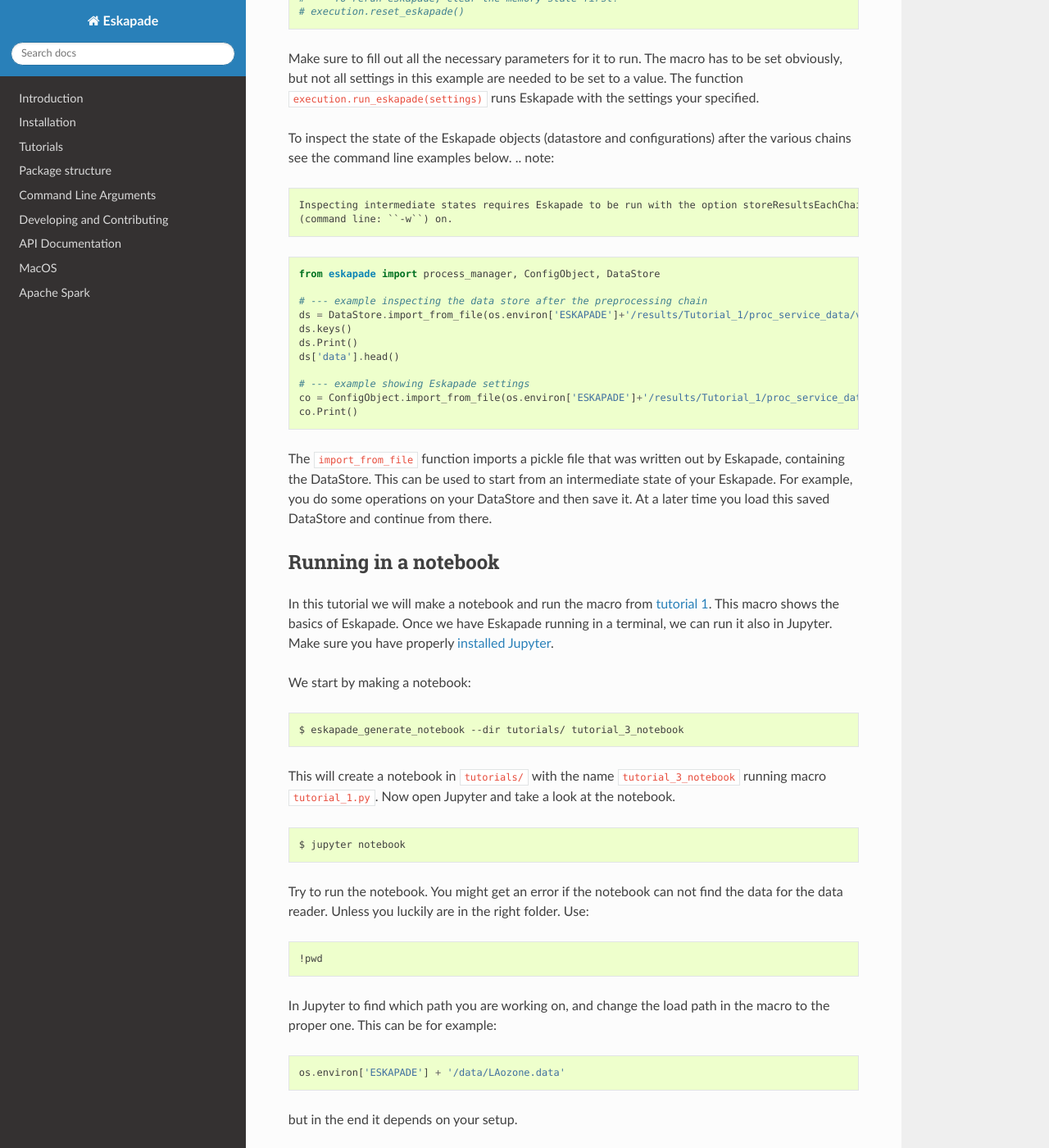
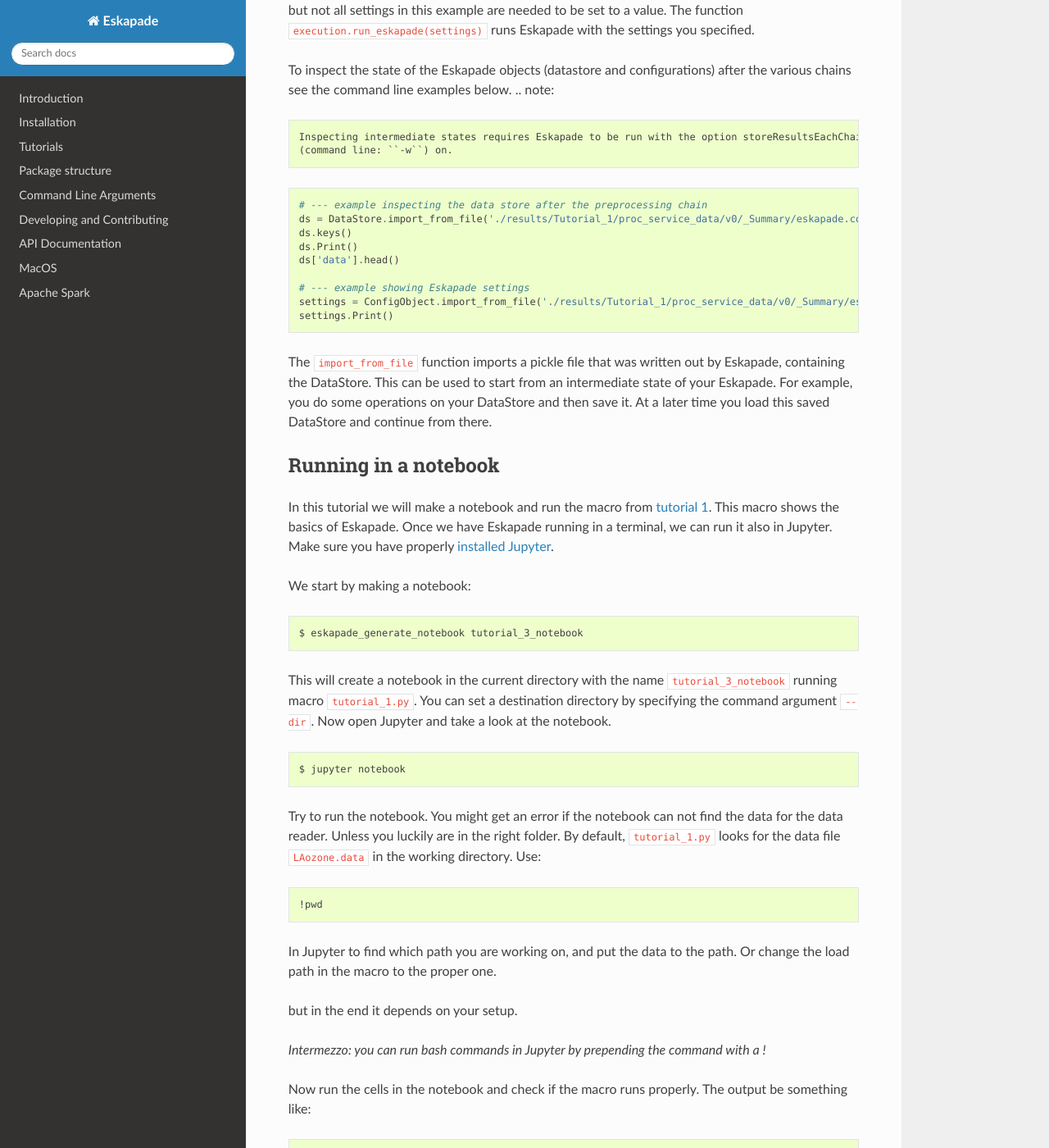
Before and after one commit to KaveIO/Eskapade, a Sphinx documentation site: the page built from docs/source/tutorial_jupyter.rst, in a window 1280 px wide and 1400 px high, scrolled down 1065 px. Shown: the whole window at 82% size. Built offline with Sphinx 7.4.7 and the Read the Docs theme 2.0.0, drawn with Linux system fonts in a browser that asks for light colours; pages that are not in the unit, such as notebooks, are missing from menus; some of the changed text lies outside the part shown.

Commit message:
Fix Jupyter notebook template: analysisName setting get overriden by the one in a macros, no need to specify it in a notebook. Fix paths in tutorial_jupyter.

```diff
--- a/docs/source/tutorial_jupyter.rst
+++ b/docs/source/tutorial_jupyter.rst
@@ -4,11 +4,7 @@
 This section contains materials on how to use Eskapade in Jupyter Notebooks. There are additional side notes on how certain
 aspects work and where to find parts of the code. For more in depth explanations, try the `API-docs <code.html>`_.
 
-Next we will demonstrate how Eskapade can be run and debugged interactively from within a Jupyter notebook:
-
-.. code-block:: bash
-
-  $ jupyter notebook
+Next we will demonstrate how Eskapade can be run and debugged interactively from within a Jupyter notebook.
 
 
 An Eskapade notebook
@@ -54,7 +49,7 @@
 
 Make sure to fill out all the necessary parameters for it to run. The macro has to be set obviously, but not all
 settings in this example are needed to be set to a value. The function ``execution.run_eskapade(settings)`` runs
-Eskapade with the settings your specified.
+Eskapade with the settings you specified.
 
 
 To inspect the state of the Eskapade objects (datastore and configurations) after the various chains see the
@@ -66,17 +61,15 @@
 
 .. code-block:: python
 
-  from eskapade import process_manager, ConfigObject, DataStore
-
   # --- example inspecting the data store after the preprocessing chain
-  ds = DataStore.import_from_file(os.environ['ESKAPADE']+'/results/Tutorial_1/proc_service_data/v0/_Summary/eskapade.core.process_services.DataStore.pkl')
+  ds = DataStore.import_from_file('./results/Tutorial_1/proc_service_data/v0/_Summary/eskapade.core.process_services.DataStore.pkl')
   ds.keys()
   ds.Print()
   ds['data'].head()
 
   # --- example showing Eskapade settings
-  co = ConfigObject.import_from_file(os.environ['ESKAPADE']+'/results/Tutorial_1/proc_service_data/v0/_Summary/eskapade.core.process_services.ConfigObject.pkl')
-  co.Print()
+  settings = ConfigObject.import_from_file('./results/Tutorial_1/proc_service_data/v0/_Summary/eskapade.core.process_services.ConfigObject.pkl')
+  settings.Print()
 
 The ``import_from_file`` function imports a pickle file that was written out by Eskapade, containing the DataStore.
 This can be used to start from an intermediate state of your Eskapade. For example, you do some operations on your
@@ -94,28 +87,26 @@
 
 .. code-block:: bash
 
-  $ eskapade_generate_notebook --dir tutorials/ tutorial_3_notebook
+  $ eskapade_generate_notebook tutorial_3_notebook
 
-This will create a notebook in ``tutorials/`` with the name ``tutorial_3_notebook`` running
-macro ``tutorial_1.py``. Now open Jupyter and take a look at the notebook.
+This will create a notebook in the current directory with the name ``tutorial_3_notebook`` running
+macro ``tutorial_1.py``. You can set a destination directory by specifying the command argument ``--dir``.
+Now open Jupyter and take a look at the notebook.
 
 .. code-block:: bash
 
   $ jupyter notebook
 
 Try to run the notebook. You might get an error if the notebook can not find the data for the data reader. Unless
-you luckily are in the right folder. Use:
+you luckily are in the right folder. By default, ``tutorial_1.py`` looks for the data file ``LAozone.data`` in
+the working directory. Use:
 
 ::
 
   !pwd
 
-In Jupyter to find which path you are working on, and change the load path in the macro to the proper one.
-This can be for example:
-
-.. code-block:: python
-
-  os.environ['ESKAPADE'] + '/data/LAozone.data'
+In Jupyter to find which path you are working on, and put the data to the path.
+Or change the load path in the macro to the proper one.
 
 but in the end it depends on your setup.
 
@@ -181,7 +172,7 @@
 
 ::
 
-  ESKAPADE/results/$MACRO/proc_service_data/v$VERSION/latest/eskapade.core.process_services.DataStore.pkl'
+  ./results/$MACRO/proc_service_data/v$VERSION/latest/eskapade.core.process_services.DataStore.pkl'
 
 Where ``$MACRO`` is the macro name you specified in the settings, ``$VERSION`` is the version you specified and
 ``latest`` refers to the last chain you wrote to disk. By default, the version is ``0`` and the name is ``v0`` and the chain is
@@ -202,7 +193,7 @@
 
 .. code-block:: python
 
-  ds = DataStore.import_from_file(os.environ['ESKAPADE']+'/results/Tutorial_1/proc_service_data/v0/latest/eskapade.core.process_services.DataStore.pkl')
+  ds = DataStore.import_from_file('./results/Tutorial_1/proc_service_data/v0/latest/eskapade.core.process_services.DataStore.pkl')
 
 to open the saved DataStore into variable ``ds``. Now we can call the keys of the DataStore with
 
@@ -214,13 +205,13 @@
 of course the pandas DataFrames that we used in the tutorial. Now you can use them in the notebook environment
 and directly interact with the objects without running the entirety of Eskapade.
 
-Similarly you can open old ConfigObject and DataStore objects if they are available.
+Similarly you can open old ConfigObject objects if they are available.
 By importing and calling:
 
 .. code-block:: python
 
   from eskapade import ConfigObject
-  settings = ConfigObject.import_from_file(os.environ['ESKAPADE']+'/results/Tutorial_1/proc_service_data/v0/latest/eskapade.core.process_services.ConfigObject.pkl')
+  settings = ConfigObject.import_from_file('./results/Tutorial_1/proc_service_data/v0/latest/eskapade.core.process_services.ConfigObject.pkl')
 
 one can import the saved singleton at the path. The singleton can be any of the above mentioned stores/objects.
 Finally, by default there are soft-links in the results directory at ``results/$MACRO/proc_service_data/$VERSION/latest/``
```
Also changed, not shown: other parts of docs/source/tutorial_jupyter.rst (+4 -5 lines), 2 other files.
